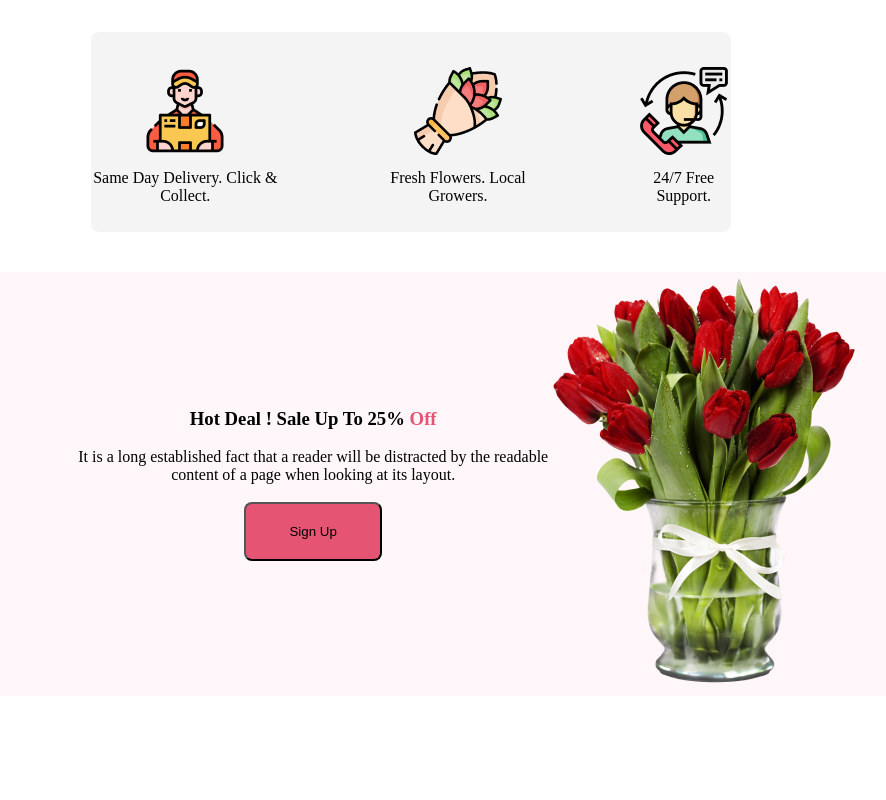
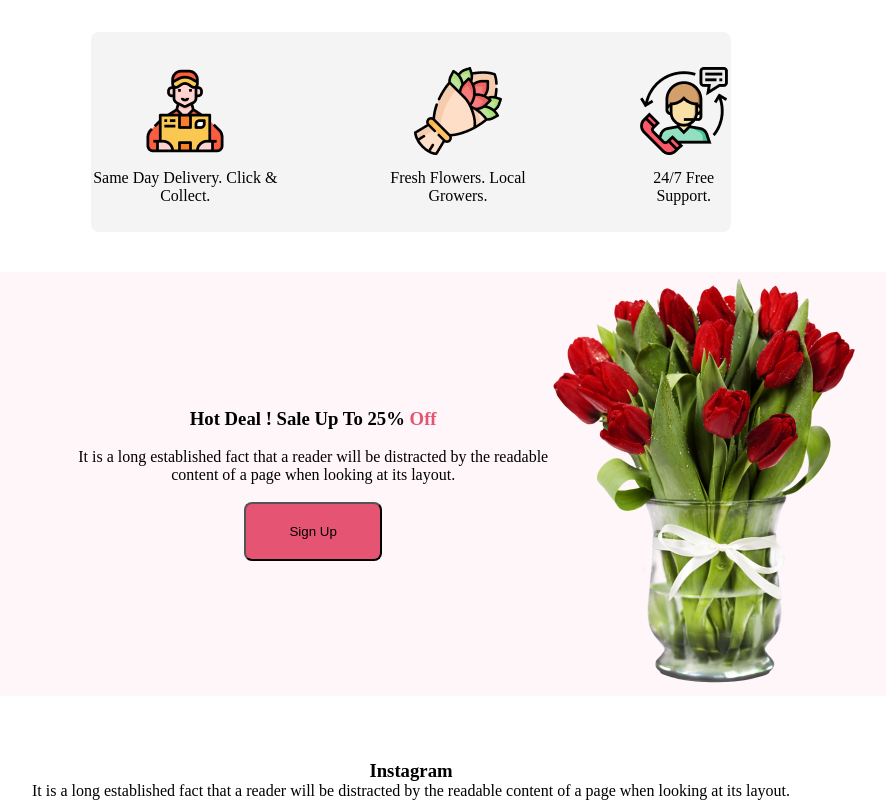
Before and after one commit to tanjil002/flower-shop-assignment-main, a plain HTML site: page index.html in a window 1280 px wide. Shown: the part 1771-2571 px from the top of the page, without its empty margins (229-1115 px from the left). Before the commit the page ends 2467 px from the top, so only its background shows below. Drawn offline with Linux system fonts and the light colour scheme.

Commit message:
start a new section

```diff
--- a/index.html
+++ b/index.html
@@ -84,6 +84,12 @@
                 <img src="Flower Asset/pngwing 8.png" alt="">
             </div>
         </section>
+        <section class="social-side">
+            <div>
+                <h3>Instagram</h3>
+                <p class="insta-des">It is a long established fact that a reader will be distracted by the readable content of a page when looking at its layout.</p>
+            </div>
+        </section>
     </main>
     <footer>
 
--- a/style/style.css
+++ b/style/style.css
@@ -141,3 +141,8 @@
     align-items: center;
     text-align: center;
 }
+.social-side{
+    margin-top: 5%;
+    text-align: center;
+    gap: 2px;
+}
```
